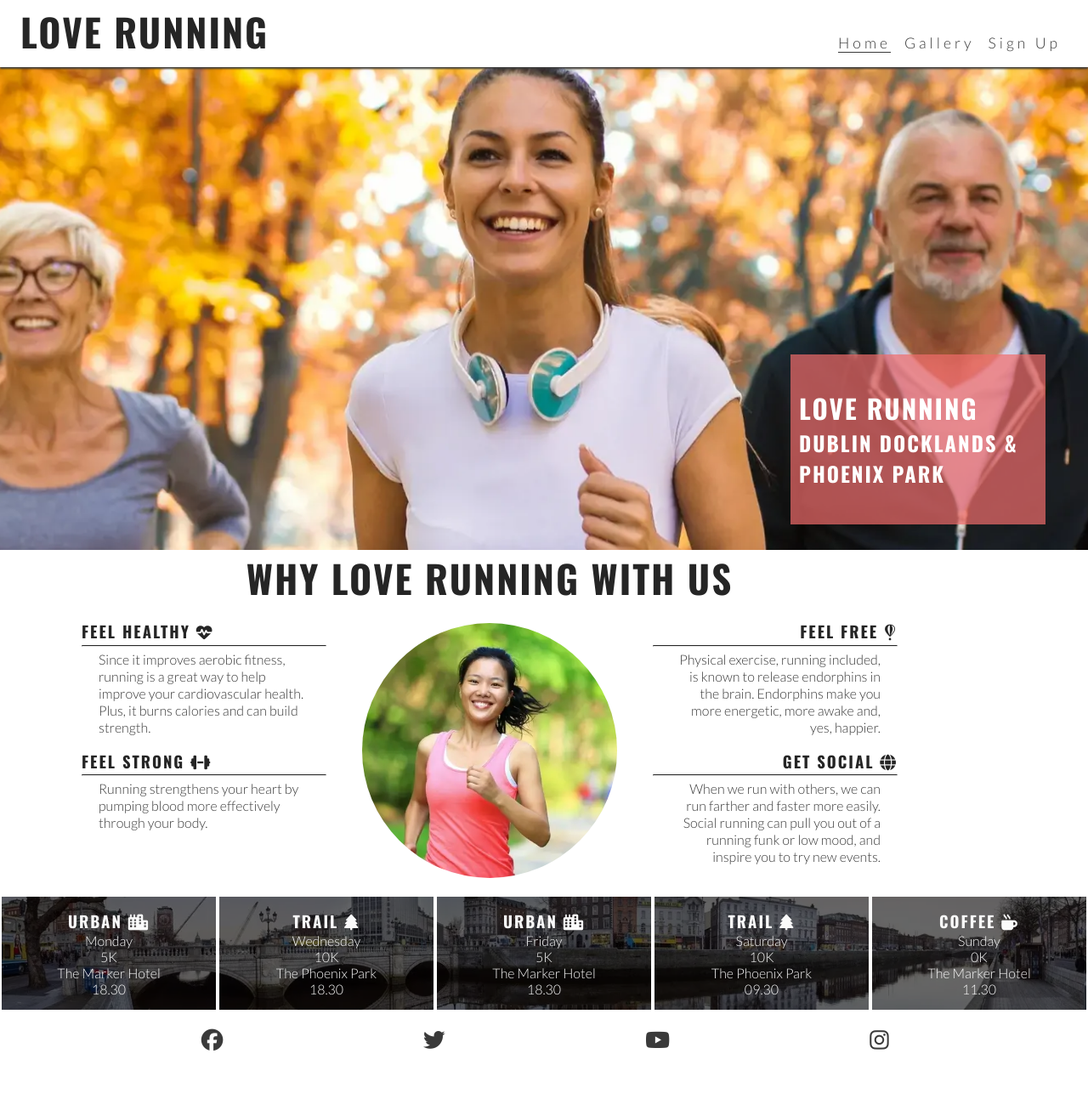
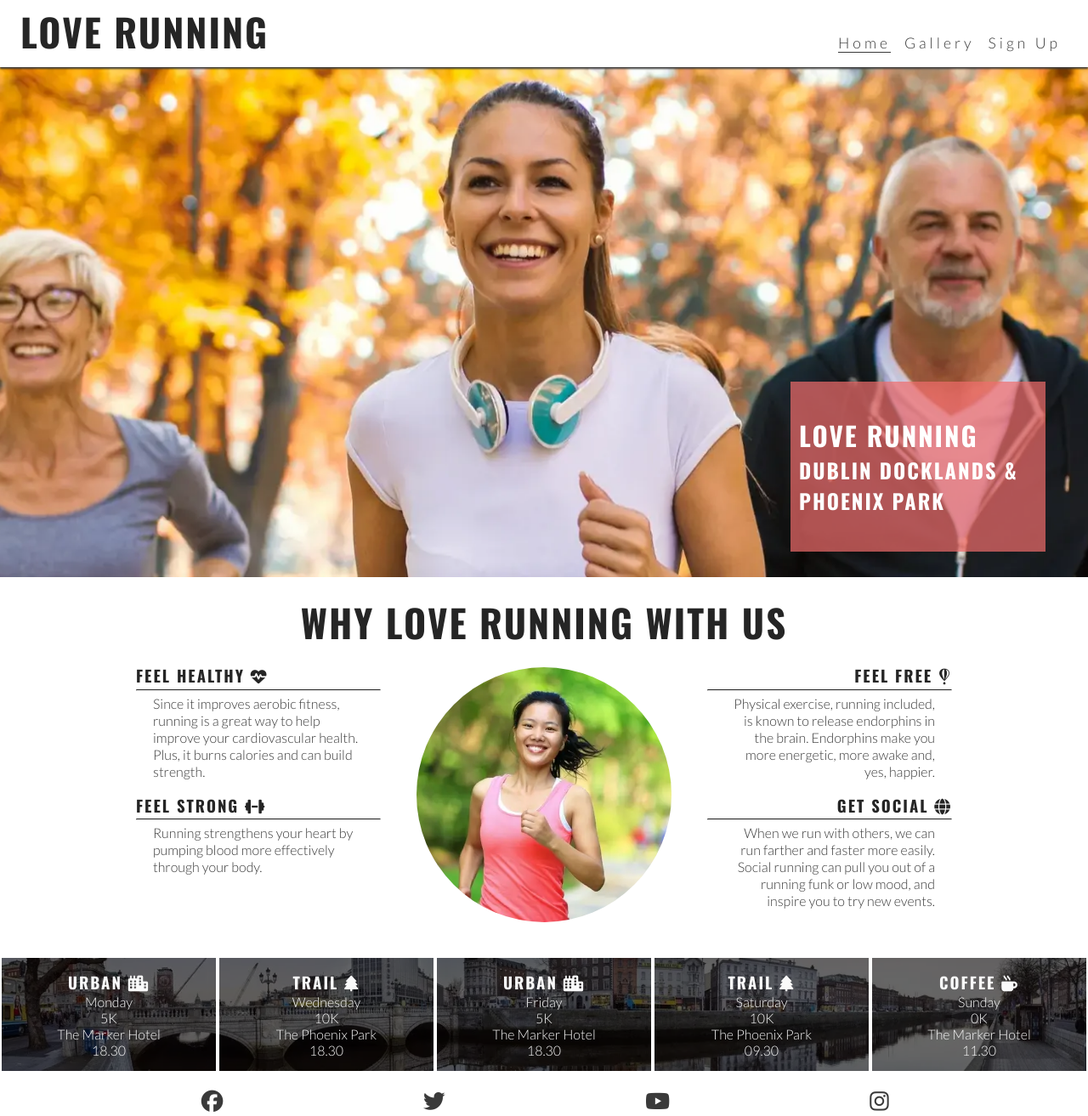
Before and after one commit to Mi-Py-1/Love-Running-Does-Mike, a plain HTML site: page index.html in a window 1280 px wide. Shown: the whole page at 85% size. Before the commit the page ends 1258 px from the top, so only its background shows below. Drawn offline with nearby package versions, Linux system fonts and the light colour scheme.

Commit message:
changed due to errors: 126 #reasons dataset missing, 244 #signup semicolon missing, 301 nav incorrect space, 346 main incorrect space

```diff
--- a/assets/css/style.css
+++ b/assets/css/style.css
@@ -123,7 +123,7 @@ main {
 #reasons {
     width: 90%;
     /* below is same as margin left, right, bottom */
-    margin: 20 px auto;
+    margin: 20px auto;
 }
 
 #reasons h2 {
@@ -240,7 +240,7 @@ main {
 /* Form */
 
 #signup {
-    background-image: url("../images/signup-image.webp")
+    background-image: url("../images/signup-image.webp");
     background-size: cover;
     background-position: 75%;
     padding: 20px 10% 0 10%;
@@ -298,7 +298,7 @@ main {
         position: relative;
         box-shadow: none;
         width: fit-content;
-        padding-right: 1 rem;
+        padding-right: 1rem;
     }
 
     #menu {
@@ -343,7 +343,7 @@ main {
     /* Main content */
     main {
         /* Push main content down to accommodate larger header */
-    margin-top: 79 px;
+    margin-top: 79px;
     }
 
     /* Hero */
```
